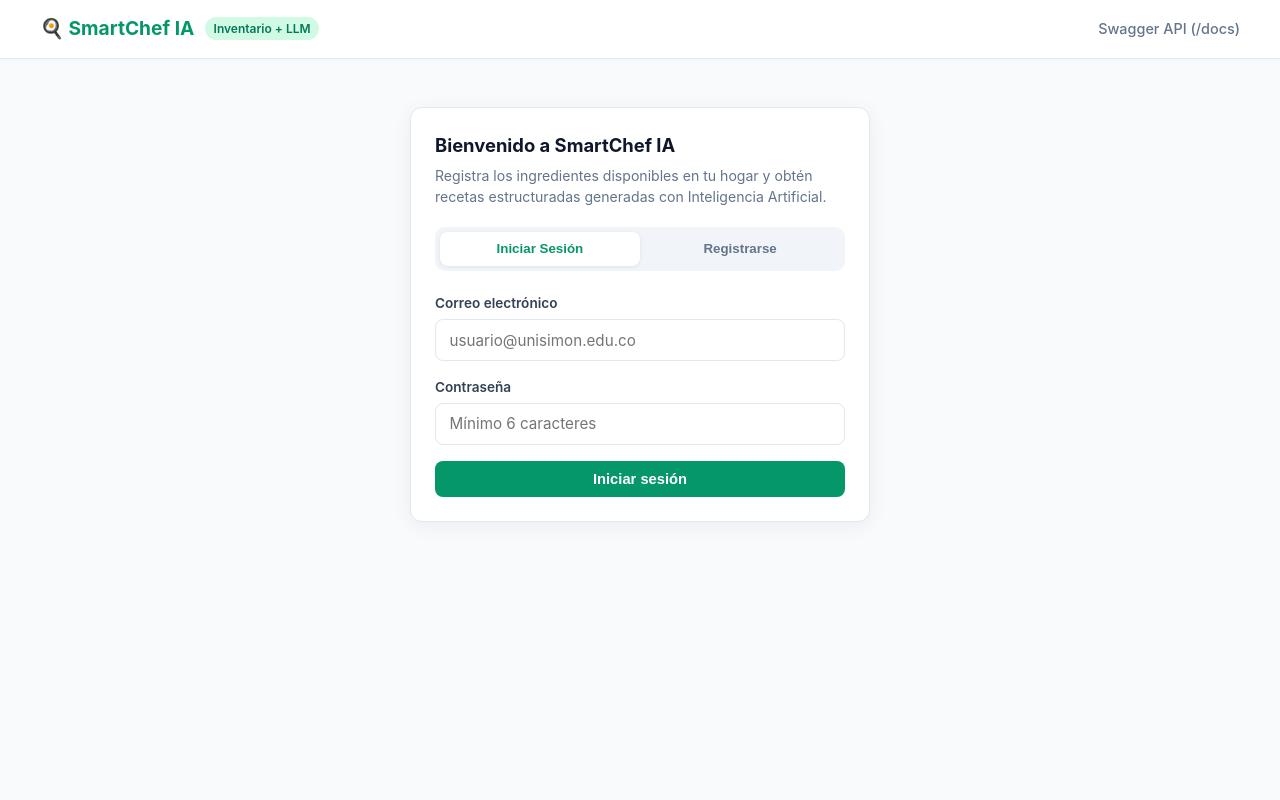
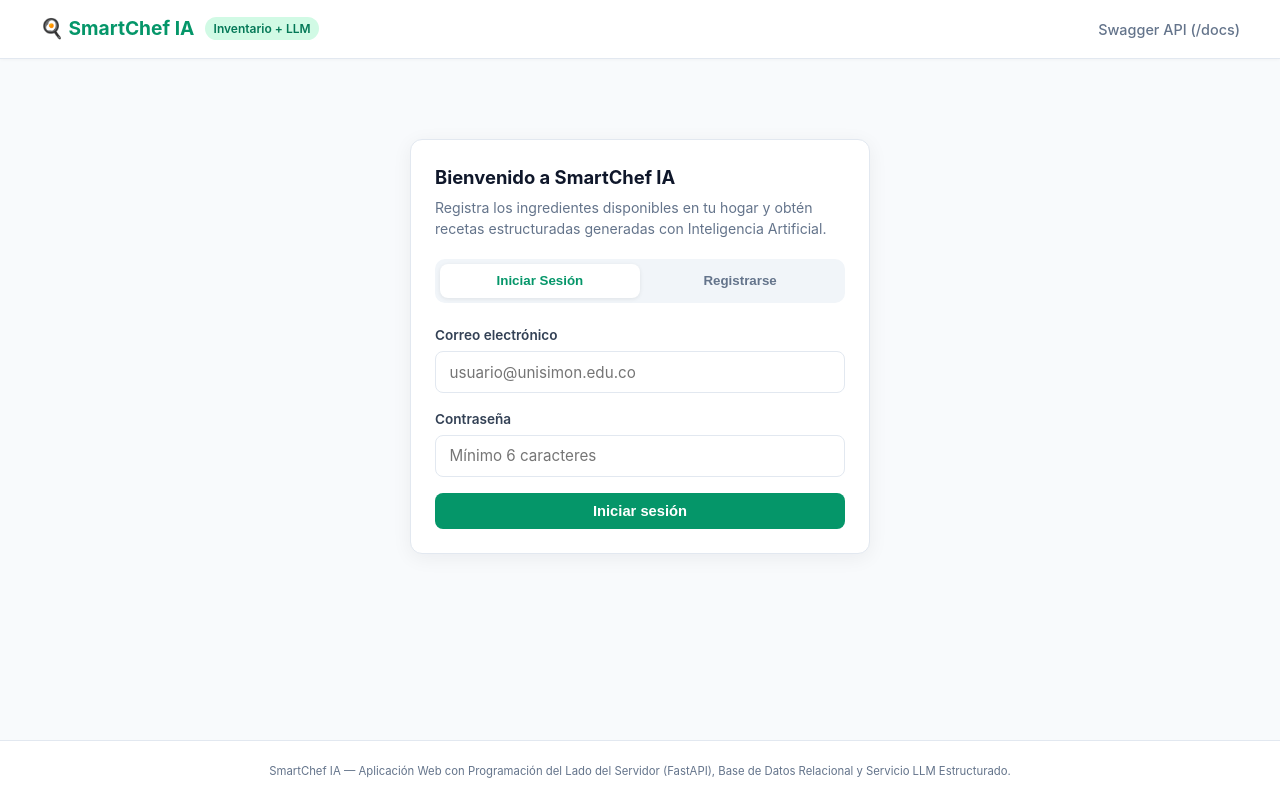
Before and after one commit to Jbolivar05/ParcialFinal, a Python web app: template app/templates/index.html in a window 1280 px wide. Run offline with Jinja, Linux system fonts and the light colour scheme; the template is opened without the code that fills it, so the values that code supplies are empty.

Commit message:
Refactorizar interfaz web a HTML5 semantico puro con CSS3 y JS adaptados

```diff
--- a/app/templates/index.html
+++ b/app/templates/index.html
@@ -10,34 +10,38 @@
 </head>
 <body>
   <header class="barra-navegacion">
-    <div class="barra-interior">
-      <div class="marca">
-        <span>🍳 SmartChef IA</span>
+    <nav class="barra-interior" aria-label="Navegación principal">
+      <hgroup class="marca">
+        <h1 class="titulo-marca">🍳 SmartChef IA</h1>
         <span class="insignia-marca">Inventario + LLM</span>
-      </div>
-      <div class="acciones-navegacion">
-        <a href="/docs" target="_blank" class="enlace-navegacion">Swagger API (/docs)</a>
-        <div id="navegacion-usuario" class="acciones-navegacion oculto">
-          <span id="etiqueta-nombre-usuario" style="font-size: 0.86rem; font-weight: 600;"></span>
+      </hgroup>
+      <menu class="acciones-navegacion">
+        <li>
+          <a href="/docs" target="_blank" rel="noopener noreferrer" class="enlace-navegacion">Swagger API (/docs)</a>
+        </li>
+        <li id="navegacion-usuario" class="acciones-navegacion oculto">
+          <span id="etiqueta-nombre-usuario" class="etiqueta-usuario"></span>
           <button type="button" class="boton boton-borde boton-pequeno" onclick="cerrarSesion()">
             Cerrar sesión
           </button>
-        </div>
-      </div>
-    </div>
+        </li>
+      </menu>
+    </nav>
   </header>
 
   <main class="contenedor">
-    <div id="caja-alerta" class="alerta oculto"></div>
+    <output id="caja-alerta" class="alerta oculto" role="status" aria-live="polite"></output>
 
-    <section id="seccion-autenticacion" class="contenedor-autenticacion">
-      <div class="tarjeta">
-        <h1 class="titulo-tarjeta">Bienvenido a SmartChef IA</h1>
+    <section id="seccion-autenticacion" class="contenedor-autenticacion" aria-labelledby="titulo-bienvenida">
+      <article class="tarjeta">
+        <header class="encabezado-tarjeta">
+          <h2 id="titulo-bienvenida" class="titulo-tarjeta">Bienvenido a SmartChef IA</h2>
           <p class="subtitulo-tarjeta">
             Registra los ingredientes disponibles en tu hogar y obtén recetas estructuradas generadas con Inteligencia Artificial.
           </p>
+        </header>
 
-        <div class="pestanas-autenticacion">
+        <nav class="pestanas-autenticacion" aria-label="Selector de acceso">
           <button
             type="button"
             id="pestana-login"
@@ -54,10 +58,10 @@
           >
             Registrarse
           </button>
-        </div>
+        </nav>
 
         <form id="formulario-autenticacion" data-modo="login" onsubmit="enviarFormularioAutenticacion(event)">
-          <div id="grupo-nombre" class="grupo-formulario oculto">
+          <fieldset id="grupo-nombre" class="grupo-formulario oculto">
             <label for="auth-nombre">Nombre completo</label>
             <input
               type="text"
@@ -65,8 +69,8 @@
               placeholder="Ej: Estudiante Unisimón"
               minlength="2"
             />
-          </div>
-          <div class="grupo-formulario">
+          </fieldset>
+          <fieldset class="grupo-formulario">
             <label for="auth-correo">Correo electrónico</label>
             <input
               type="email"
@@ -74,8 +78,8 @@
               placeholder="usuario@unisimon.edu.co"
               required
             />
-          </div>
-          <div class="grupo-formulario">
+          </fieldset>
+          <fieldset class="grupo-formulario">
             <label for="auth-contrasena">Contraseña</label>
             <input
               type="password"
@@ -84,26 +88,26 @@
               minlength="6"
               required
             />
-          </div>
+          </fieldset>
           <button type="submit" id="boton-enviar-auth" class="boton boton-primario boton-bloque">
             Iniciar sesión
           </button>
         </form>
-      </div>
+      </article>
     </section>
 
-    <section id="seccion-panel" class="cuadricula-panel oculto">
-      <div class="tarjeta">
-        <div style="display: flex; justify-content: space-between; align-items: center;">
-          <h2 class="titulo-tarjeta">🥕 Mi Inventario en Casa</h2>
-          <span id="contador-inventario" class="insignia insignia-verde">0 disponibles</span>
-        </div>
+    <section id="seccion-panel" class="cuadricula-panel oculto" aria-label="Panel principal de gestión culinaria">
+      <aside class="tarjeta panel-inventario" aria-labelledby="titulo-inventario">
+        <header class="encabezado-inventario">
+          <h2 id="titulo-inventario" class="titulo-tarjeta">🥕 Mi Inventario en Casa</h2>
+          <output id="contador-inventario" class="insignia insignia-verde">0 disponibles</output>
+        </header>
         <p class="subtitulo-tarjeta">
           Agrega o actualiza los ingredientes con los que cuentas actualmente.
         </p>
 
         <form id="formulario-ingrediente" onsubmit="enviarFormularioIngrediente(event)">
-          <div class="grupo-formulario">
+          <fieldset class="grupo-formulario">
             <label for="ing-nombre">Ingrediente</label>
             <input
               type="text"
@@ -111,9 +115,9 @@
               placeholder="Ej: Pechuga de pollo, Arroz, Tomate..."
               required
             />
-          </div>
-          <div class="fila-en-linea">
-            <div class="grupo-formulario">
+          </fieldset>
+          <fieldset class="fila-en-linea">
+            <p class="grupo-formulario">
               <label for="ing-cantidad">Cantidad</label>
               <input
                 type="number"
@@ -123,8 +127,8 @@
                 placeholder="Ej: 500"
                 required
               />
-            </div>
-            <div class="grupo-formulario">
+            </p>
+            <p class="grupo-formulario">
               <label for="ing-unidad">Unidad</label>
               <select id="ing-unidad" required>
                 <option value="gramos">gramos (g)</option>
@@ -134,9 +138,9 @@
                 <option value="cucharadas">cucharadas</option>
                 <option value="libras">libras</option>
               </select>
-            </div>
-          </div>
-          <div style="display: flex; gap: 0.5rem;">
+            </p>
+          </fieldset>
+          <footer class="acciones-formulario">
             <button type="submit" id="boton-guardar-ingrediente" class="boton boton-primario boton-bloque">
               + Agregar al inventario
             </button>
@@ -148,20 +152,24 @@
             >
               Cancelar
             </button>
-          </div>
+          </footer>
         </form>
 
+        <section aria-label="Lista de ingredientes registrados">
           <ul id="lista-ingredientes" class="lista-ingredientes"></ul>
-      </div>
+        </section>
+      </aside>
 
-      <div>
-        <div class="tarjeta" style="margin-bottom: 1.5rem;">
-          <h2 class="titulo-tarjeta">✨ Generar Receta con IA</h2>
+      <section class="columna-recetas" aria-label="Generador e historial de recetas">
+        <article class="tarjeta tarjeta-generador" aria-labelledby="titulo-generador">
+          <header class="encabezado-tarjeta">
+            <h2 id="titulo-generador" class="titulo-tarjeta">✨ Generar Receta con IA</h2>
             <p class="subtitulo-tarjeta">
               Nuestro servicio interno analiza tu inventario actual y estructura una receta completa en formato JSON (ingredientes, pasos, tiempo y dificultad).
             </p>
-          <form onsubmit="generarRecetaIA(event)" style="display: flex; gap: 0.75rem; flex-wrap: wrap;">
-            <select id="preferencia-receta" style="flex: 1; min-width: 210px;">
+          </header>
+          <form class="formulario-generador" onsubmit="generarRecetaIA(event)">
+            <select id="preferencia-receta" class="selector-preferencia" aria-label="Preferencia o tipo de plato">
               <option value="">Cualquier tipo de plato (Automático)</option>
               <option value="Desayuno energético">Desayuno energético</option>
               <option value="Almuerzo casero completo">Almuerzo casero completo</option>
@@ -172,32 +180,38 @@
               🍳 Generar Receta desde mi Inventario
             </button>
           </form>
-        </div>
+        </article>
 
-        <div class="tarjeta">
-          <div style="display: flex; justify-content: space-between; align-items: center; flex-wrap: wrap; gap: 0.5rem;">
-            <div>
-              <h2 class="titulo-tarjeta">📖 Mis Recetas Generadas</h2>
-              <p class="subtitulo-tarjeta" style="margin-bottom: 0;">
+        <section class="tarjeta" aria-labelledby="titulo-historial">
+          <header class="encabezado-historial">
+            <hgroup>
+              <h2 id="titulo-historial" class="titulo-tarjeta">📖 Mis Recetas Generadas</h2>
+              <p class="subtitulo-tarjeta sin-margen-inferior">
                 Consulta, guarda, elimina o califica tus recetas de 1 a 5 estrellas.
               </p>
-            </div>
-            <label style="display: flex; align-items: center; gap: 0.4rem; font-size: 0.86rem; cursor: pointer;">
+            </hgroup>
+            <label class="etiqueta-filtro" for="filtro-guardadas">
               <input
                 type="checkbox"
                 id="filtro-guardadas"
-                style="width: auto;"
+                class="casilla-filtro"
                 onchange="cargarRecetas()"
               />
               Solo guardadas (★)
             </label>
-          </div>
+          </header>
 
-          <div id="contenedor-recetas" class="lista-recetas"></div>
-        </div>
-      </div>
+          <section id="contenedor-recetas" class="lista-recetas" aria-live="polite"></section>
+        </section>
+      </section>
     </section>
   </main>
+
+  <footer class="pie-pagina">
+    <p>
+      <small>SmartChef IA — Aplicación Web con Programación del Lado del Servidor (FastAPI), Base de Datos Relacional y Servicio LLM Estructurado.</small>
+    </p>
+  </footer>
 
   <script src="/static/js/aplicacion.js"></script>
 </body>
--- a/static/css/estilos.css
+++ b/static/css/estilos.css
@@ -25,6 +25,19 @@ body {
   color: var(--texto);
   line-height: 1.5;
   min-height: 100vh;
+  display: flex;
+  flex-direction: column;
+}
+
+fieldset {
+  border: none;
+  padding: 0;
+  margin: 0;
+}
+
+menu,
+ul {
+  list-style: none;
 }
 
 .barra-navegacion {
@@ -83,8 +104,10 @@ body {
 
 .contenedor {
   max-width: 1200px;
+  width: 100%;
   margin: 2rem auto;
   padding: 0 1.25rem;
+  flex: 1;
 }
 
 .tarjeta {
@@ -433,3 +523,12 @@ input:focus, select:focus, textarea:focus {
   color: var(--texto-suave);
   font-size: 0.92rem;
 }
+
+.pie-pagina {
+  text-align: center;
+  padding: 1.2rem 1rem;
+  border-top: 1px solid var(--borde);
+  background: var(--tarjeta);
+  color: var(--texto-suave);
+  font-size: 0.85rem;
+}
--- a/static/js/aplicacion.js
+++ b/static/js/aplicacion.js
@@ -154,18 +154,22 @@ async function cargarIngredientes() {
       .map(
         (item) => `
       <li class="item-ingrediente">
-        <div class="info-ingrediente">
+        <header class="info-ingrediente">
           <strong>${escaparHtml(item.nombre)}</strong>
-          <span>${item.cantidad} ${escaparHtml(item.unidad)}</span>
-        </div>
-        <div class="acciones-ingrediente">
-          <button class="boton boton-borde boton-pequeno" onclick="iniciarEdicionIngrediente(${item.id}, '${escaparComillas(item.nombre)}', ${item.cantidad}, '${escaparComillas(item.unidad)}')">
+          <data value="${item.cantidad}">${item.cantidad} ${escaparHtml(item.unidad)}</data>
+        </header>
+        <menu class="acciones-ingrediente">
+          <li>
+            <button type="button" class="boton boton-borde boton-pequeno" onclick="iniciarEdicionIngrediente(${item.id}, '${escaparComillas(item.nombre)}', ${item.cantidad}, '${escaparComillas(item.unidad)}')">
               Editar
             </button>
-          <button class="boton boton-peligro boton-pequeno" onclick="eliminarIngrediente(${item.id})">
+          </li>
+          <li>
+            <button type="button" class="boton boton-peligro boton-pequeno" onclick="eliminarIngrediente(${item.id})">
               Eliminar
             </button>
-        </div>
+          </li>
+        </menu>
       </li>`
       )
       .join("");
@@ -261,9 +265,9 @@ async function cargarRecetas() {
     const recetas = await peticionApi(`/recetas?solo_guardadas=${soloGuardadas}`);
     if (recetas.length === 0) {
       contenedor.innerHTML = `
-        <div class="estado-vacio">
+        <p class="estado-vacio">
           Aún no hay recetas en esta vista. ¡Agrega ingredientes a tu inventario y presiona "Generar Receta con IA"!
-        </div>`;
+        </p>`;
       return;
     }
 
@@ -287,57 +291,67 @@ async function cargarRecetas() {
 
         return `
         <article class="tarjeta-receta">
-          <div class="encabezado-receta">
-            <div>
+          <header class="encabezado-receta">
+            <hgroup>
               <h3 class="titulo-receta">${escaparHtml(r.nombre_del_plato)}</h3>
-              <div class="insignias-receta">
-                <span class="insignia insignia-verde">⏱ ${escaparHtml(r.tiempo_estimado)}</span>
-                <span class="insignia insignia-ambar">📊 Dificultad: ${escaparHtml(r.nivel_de_dificultad)}</span>
-                <span class="insignia">${textoPromedio}</span>
-              </div>
-            </div>
-            <div class="acciones-ingrediente">
+              <ul class="insignias-receta">
+                <li><span class="insignia insignia-verde">⏱ ${escaparHtml(r.tiempo_estimado)}</span></li>
+                <li><span class="insignia insignia-ambar">📊 Dificultad: ${escaparHtml(r.nivel_de_dificultad)}</span></li>
+                <li><span class="insignia">${textoPromedio}</span></li>
+              </ul>
+            </hgroup>
+            <menu class="acciones-ingrediente">
+              <li>
                 <button
+                  type="button"
                   class="boton boton-borde boton-pequeno"
                   onclick="alternarGuardarReceta(${r.id})"
                 >
                   ${r.guardada ? "★ Guardada" : "☆ Guardar"}
                 </button>
+              </li>
+              <li>
                 <button
+                  type="button"
                   class="boton boton-peligro boton-pequeno"
                   onclick="eliminarReceta(${r.id})"
                 >
                   Eliminar
                 </button>
-            </div>
-          </div>
+              </li>
+            </menu>
+          </header>
 
-          <div class="titulo-seccion-receta">Ingredientes y cantidades</div>
-          <div class="pastillas-ingredientes">
+          <section aria-label="Ingredientes de la receta">
+            <h4 class="titulo-seccion-receta">Ingredientes y cantidades</h4>
+            <ul class="pastillas-ingredientes">
               ${r.ingredientes
                 .map(
                   (ing) =>
-                  `<span class="pastilla-ingrediente"><strong>${escaparHtml(ing.nombre)}:</strong> ${escaparHtml(ing.cantidad)}</span>`
+                    `<li class="pastilla-ingrediente"><strong>${escaparHtml(ing.nombre)}:</strong> ${escaparHtml(ing.cantidad)}</li>`
                 )
                 .join("")}
-          </div>
+            </ul>
+          </section>
 
-          <div class="titulo-seccion-receta">Pasos de preparación</div>
+          <section aria-label="Instrucciones de preparación">
+            <h4 class="titulo-seccion-receta">Pasos de preparación</h4>
             <ol class="pasos-receta">
               ${r.pasos_de_preparacion
                 .map((paso) => `<li>${escaparHtml(paso)}</li>`)
                 .join("")}
             </ol>
+          </section>
 
-          <div class="caja-calificacion">
-            <div>
-              <strong style="font-size: 0.86rem;">Calificar receta (1 a 5 estrellas):</strong>
-              <div class="grupo-estrellas">${estrellasHtml}</div>
-            </div>
-            <span style="font-size: 0.78rem; color: var(--texto-suave);">
+          <footer class="caja-calificacion">
+            <fieldset>
+              <legend class="etiqueta-calificacion">Calificar receta (1 a 5 estrellas):</legend>
+              <nav class="grupo-estrellas" aria-label="Calificación por estrellas">${estrellasHtml}</nav>
+            </fieldset>
+            <time class="fecha-receta" datetime="${escaparHtml(r.fecha_creacion)}">
               Generada el ${new Date(r.fecha_creacion).toLocaleDateString("es-CO")}
-            </span>
-          </div>
+            </time>
+          </footer>
         </article>`;
       })
       .join("");
```
Also changed, not shown: other parts of static/css/estilos.css (+79 -4 lines). Lines whose indentation alone changed are shown as unchanged.
